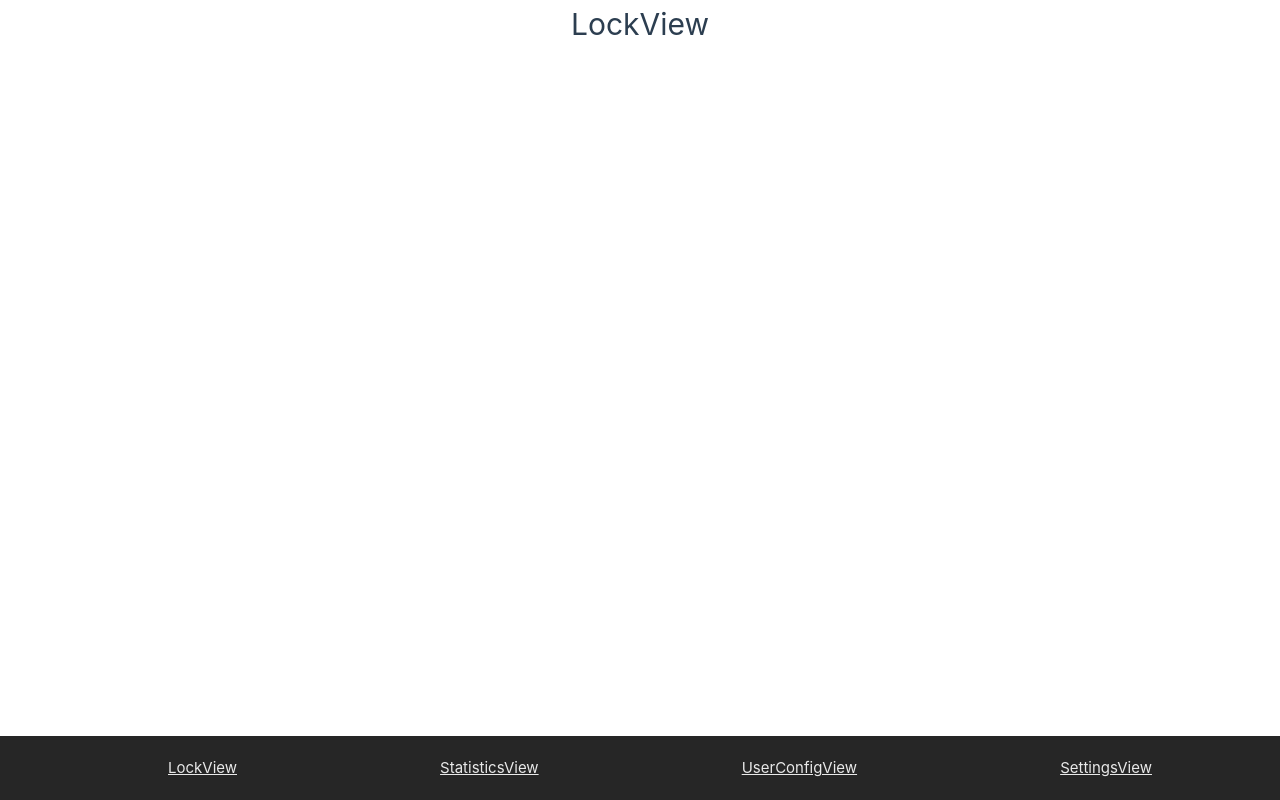
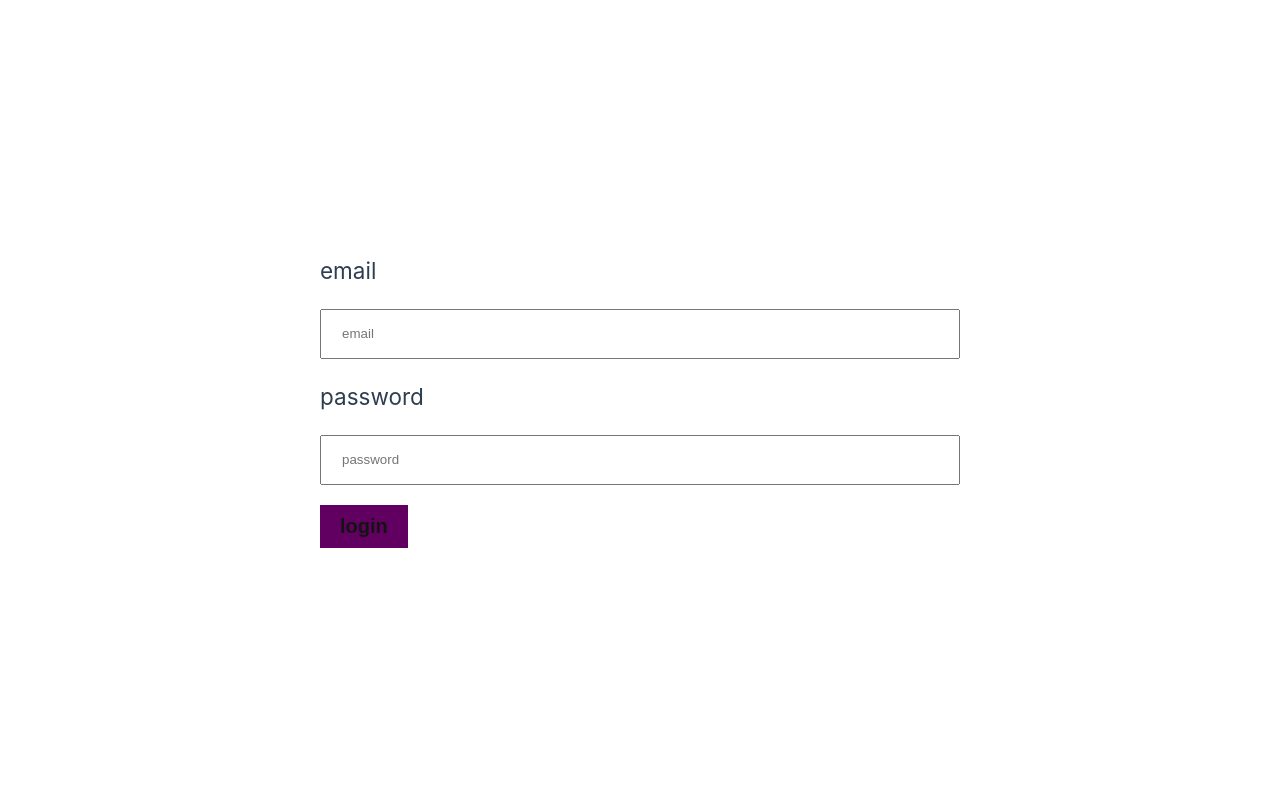
Before and after one commit to catlee1212/vulgear, a Vue app: page /login in a window 1280 px wide. Built offline with nearby package versions, Linux system fonts and the light colour scheme.

Commit message:
Add functionality of logging in when authenticated user.

```diff
--- a/package.json
+++ b/package.json
@@ -21,6 +21,7 @@
   "devDependencies": {
     "@rushstack/eslint-patch": "^1.3.3",
     "@tsconfig/node20": "^20.1.2",
+    "@types/axios": "^0.14.0",
     "@types/node": "^20.11.25",
     "@vitejs/plugin-vue": "^5.0.4",
     "@vitejs/plugin-vue-jsx": "^3.1.0",
--- a/src/App.vue
+++ b/src/App.vue
@@ -1,11 +1,9 @@
 <script setup lang="ts">
-import MainView from "./components/MainView.vue";
 import MenuView from "./components/MenuView.vue";
 </script>
 
 <template>
-  <MainView />
-  <MenuView />
+  <router-view></router-view>
 </template>
 
 <style scoped>
--- a/src/assets/main.css
+++ b/src/assets/main.css
@@ -40,10 +40,29 @@ li {
 
 a {
   color: var(--mainLinkColor);
-  cursor: pointer
+  cursor: pointer;
+  text-decoration: none;
+  font-size: 20px;
 }
 
 a:hover {
   color: var(--mainLinkColorHover);
   transition: var(--transitionDuration);
 }
+
+button {
+  background-color: rgb(98, 0, 98);
+  padding: 10px 20px;
+  font-size: 20px;
+  color: #131313;
+  font-weight: bold;
+  border: 0px;
+  cursor: pointer;
+  width: fit-content;
+}
+
+input {
+  height: 50px;
+  padding: 20px;
+  width: 100%;
+}
--- /dev/null
+++ b/src/components/LoginView.vue
@@ -0,0 +1,76 @@
+<template>
+  <div class="wrapper">
+    <div class="loginView">
+      <h2>email</h2>
+      <input v-model="email" placeholder="email" />
+
+      <h2>password</h2>
+      <input v-model="password" placeholder="password" />
+      <button @click="login">login</button>
+    </div>
+  </div>
+</template>
+
+<script>
+import { defineComponent, ref } from "vue";
+import axios from "axios";
+import { useRouter, useRoute } from "vue-router";
+
+export default defineComponent({
+  setup() {
+    const router = useRouter();
+    const email = ref("");
+    const password = ref("");
+
+    const login = () => {
+      axios
+        .post("http://localhost:8080/auth/login", {
+          email: email.value,
+          password: password.value,
+        })
+        .then(function (response) {
+          if (response.status === 200) {
+            let authToken = response.data.authentication.sessionToken;
+            setAuthToken(authToken);
+            router.push("/");
+          }
+        })
+        .catch(function (error) {
+          console.log(error);
+        });
+    };
+
+    const setAuthToken = (authToken) => {
+      // maybe change to cookie
+      localStorage.setItem("authToken", authToken);
+    };
+
+    return {
+      setAuthToken,
+      login,
+      email,
+      password,
+    };
+  },
+});
+</script>
+
+<style scoped>
+.wrapper {
+  display: flex;
+  flex-direction: column;
+  font-size: 15px;
+  justify-content: center;
+  align-items: center;
+}
+
+.loginView {
+  display: flex;
+  justify-content: center;
+  align-items: baseline;
+  width: 50vw;
+  height: 100vh;
+  flex-direction: column;
+  gap: 20px;
+}
+</style>
--- a/src/components/MainView.vue
+++ b/src/components/MainView.vue
@@ -1,5 +1,7 @@
 <template>
   <div class="wrapper">
+    <h1>vulgear</h1>
+    <MenuView />
     <router-view></router-view>
   </div>
 </template>
@@ -9,7 +11,9 @@ import { defineComponent } from "vue";
 
 export default defineComponent({
   setup() {
-    return {};
+    return {
+      isLoggedin: false,
+    };
   },
 });
 </script>
--- a/src/components/MenuView.vue
+++ b/src/components/MenuView.vue
@@ -2,12 +2,15 @@
   <div class="outerWrapper header">
     <div class="innerWrapper">
       <ul class="menu">
-        <RouterLink
+        <router-link
           v-for="(items, idx) in menuItems"
           :key="idx"
           :to="items.link"
-          >{{ items.name }}</RouterLink
+          >{{ items.name }}</router-link
         >
+        <button>
+          <router-link to="/login" @click="removeAuthToken">Logout</router-link>
+        </button>
       </ul>
     </div>
   </div>
@@ -16,18 +19,25 @@
 <script>
 import { computed, defineComponent } from "vue";
 import { useStore } from "vuex";
+import { useRouter, useRoute } from "vue-router";
 
 export default defineComponent({
   setup() {
+    const router = useRouter();
     const store = useStore();
     const isOpen = computed(() => store.getters.isOpen);
     const menuItems = store.state.menuItems;
     const toggleMenu = () => store.commit("TOGGLE_MENU", isOpen);
 
+    const removeAuthToken = () => {
+      localStorage.removeItem("authToken");
+    };
+
     return {
       isOpen: isOpen,
       menuItems: menuItems,
       toggleMenu: toggleMenu,
+      removeAuthToken,
     };
   },
 });
--- a/src/components/SettingsView.vue
+++ b/src/components/SettingsView.vue
@@ -6,6 +6,7 @@
 import { defineComponent } from "vue";
 
 export default defineComponent({
+  name: "SettingsView",
   setup() {
     return {};
   },
--- a/src/main.ts
+++ b/src/main.ts
@@ -2,7 +2,27 @@ import './assets/main.css'
 import { store } from './store/index';
 import { createApp } from 'vue';
 import App from './App.vue';
-import router from './router/router'
+import router from './router/router';
+import axios from 'axios';
+import LoginView from './components/LoginView.vue'
+import MainView from './components/MainView.vue'
+import LockView from './components/LockView.vue'
+import StatisticsView from './components/StatisticsView.vue'
+import UserConfigView from './components/UserConfigView.vue'
+import SettingsView from './components/SettingsView.vue'
+import MenuView from './components/MenuView.vue'
 
+const app = createApp(App);
 
-createApp(App).use(store).use(router).mount('#app')
+app
+  .use(store)
+  .use(router)
+  .use(axios)
+  .component('LoginView', LoginView)
+  .component('MainView', MainView)
+  .component('LockView', LockView)
+  .component('StatisticsView', StatisticsView)
+  .component('UserConfigView', UserConfigView)
+  .component('SettingsView', SettingsView)
+  .component('MenuView', MenuView)
+  .mount('#app')
--- a/src/router/router.ts
+++ b/src/router/router.ts
@@ -1,20 +1,51 @@
 import { createMemoryHistory, createRouter } from 'vue-router';
-
 import LockView from '../components/LockView.vue'
 import StatisticsView from '../components/StatisticsView.vue'
 import UserConfigView from '../components/UserConfigView.vue'
 import SettingsView from '../components/SettingsView.vue'
+import LoginView from '../components/LoginView.vue'
+import MainView from '../components/MainView.vue'
 
 const routes = [
-  { path: '/', component: LockView },
-  { path: '/stats', component: StatisticsView },
-  { path: '/config', component: UserConfigView },
-  { path: '/settings', component: SettingsView },
+  {
+    path: '/login',
+    component: LoginView,
+  },
+  {
+    path: '/',
+    component: MainView,
+    meta: { requiresAuth: true },
+    children: [
+      { path: '', component: LockView, meta: { requiresAuth: true }, },
+      { path: '/stats', component: StatisticsView, meta: { requiresAuth: true }, },
+      { path: '/config', component: UserConfigView, meta: { requiresAuth: true }, },
+      { path: '/settings', component: SettingsView, meta: { requiresAuth: true }, },
+    ]
+  },
 ]
 
 const router = createRouter({
   history: createMemoryHistory(),
   routes,
-})
+});
+
+router.beforeEach((to, from, next) => {
+  console.log('called')
+  if (to.meta.requiresAuth) {
+    const authToken = localStorage.getItem('authToken');
+
+    if (authToken) {
+      // User is authenticated - proceed
+      next();
+    } else {
+      // User is not authenticated
+      next('/login');
+    }
+  } else {
+    // Non-protected route, allow access
+    next();
+  }
+});
+
 
 export default router;
--- a/src/store/index.ts
+++ b/src/store/index.ts
@@ -7,19 +7,23 @@ export interface State {
   title: string
   words: Array<number | string>
   menuItems: { name: string, link: string }[],
-  isOpen: boolean
+  isOpen: boolean,
+  email: string,
+  password: string
 }
 
 export const store = createStore<State>({
   state: {
-    title: "Vuex Store",
+    title: 'Vuex Store',
     words: [],
     menuItems: [
-      { name: 'LockView', link: '/' },
-      { name: 'StatisticsView', link: '/stats' },
-      { name: 'UserConfigView', link: '/config' },
-      { name: 'SettingsView', link: '/settings' }],
-    isOpen: false
+      { name: 'Home', link: '/' },
+      { name: 'Statistics', link: '/stats' },
+      { name: 'User', link: '/config' },
+      { name: 'Settings', link: '/settings' }],
+    isOpen: false,
+    email: '',
+    password: ''
   },
   actions,
   getters,
```
Also changed, not shown: src/assets/base.css (line endings or trailing spaces), 1 other file (tests, documents, lock files or other folders).
